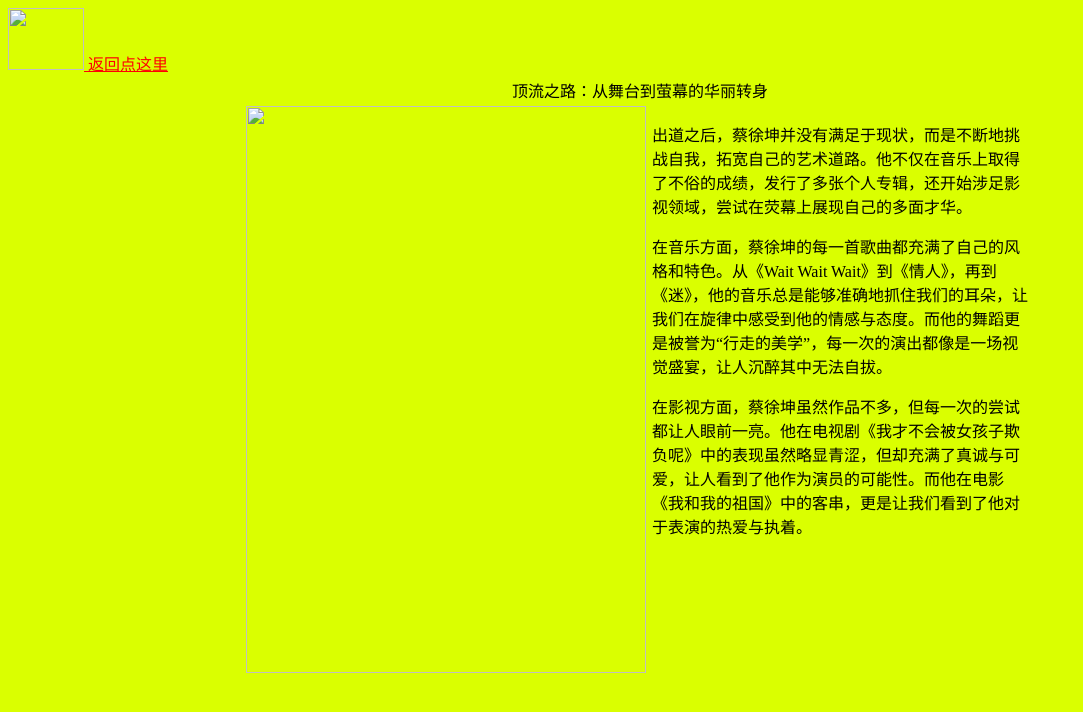
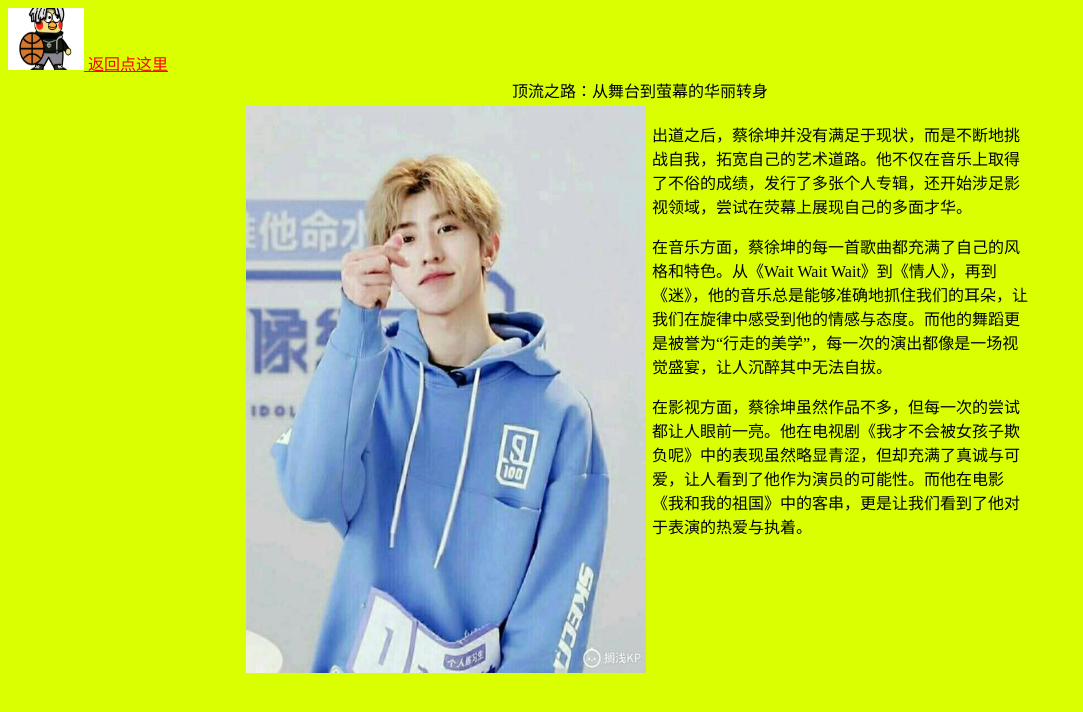
Before and after one commit to 54dxx/why-no-pictures, a plain HTML site: page 成顶流.html in a window 1280 px wide. Shown: the whole page, without its empty margins (0-1083 px from the left). Drawn offline with Linux system fonts and the light colour scheme.

Commit message:
Update 成顶流.html

```diff
--- a/成顶流.html
+++ b/成顶流.html
@@ -20,7 +20,7 @@ a:active {
 </head>
 
 <body>
-<a href="index.html"><img src="../image/a69a6cccdb2e0ab19eb0bb71fa846094.jpg" width="76" height="62" alt=""/>
+<a href="index.html"><img src="a69a6cccdb2e0ab19eb0bb71fa846094.jpg" width="76" height="62" alt=""/>
 返回点这里
 </a>
 <table width="794" border="0" align="center">
@@ -29,7 +29,7 @@ a:active {
       <td colspan="2" align="center">顶流之路：从舞台到萤幕的华丽转身</td>
     </tr>
     <tr>
-      <td width="402"><img src="../image/7c6ecae1493186d67916c7fc5c77465d.jpeg" width="400" height="567" alt=""/></td>
+      <td width="402"><img src="7c6ecae1493186d67916c7fc5c77465d.jpeg" width="400" height="567" alt=""/></td>
       <td width="382" align="left" valign="top"><p>出道之后，蔡徐坤并没有满足于现状，而是不断地挑战自我，拓宽自己的艺术道路。他不仅在音乐上取得了不俗的成绩，发行了多张个人专辑，还开始涉足影视领域，尝试在荧幕上展现自己的多面才华。</p>
         <p>在音乐方面，蔡徐坤的每一首歌曲都充满了自己的风格和特色。从《Wait Wait Wait》到《情人》，再到《迷》，他的音乐总是能够准确地抓住我们的耳朵，让我们在旋律中感受到他的情感与态度。而他的舞蹈更是被誉为“行走的美学”，每一次的演出都像是一场视觉盛宴，让人沉醉其中无法自拔。</p>
       <p>在影视方面，蔡徐坤虽然作品不多，但每一次的尝试都让人眼前一亮。他在电视剧《我才不会被女孩子欺负呢》中的表现虽然略显青涩，但却充满了真诚与可爱，让人看到了他作为演员的可能性。而他在电影《我和我的祖国》中的客串，更是让我们看到了他对于表演的热爱与执着。</p></td>
```
